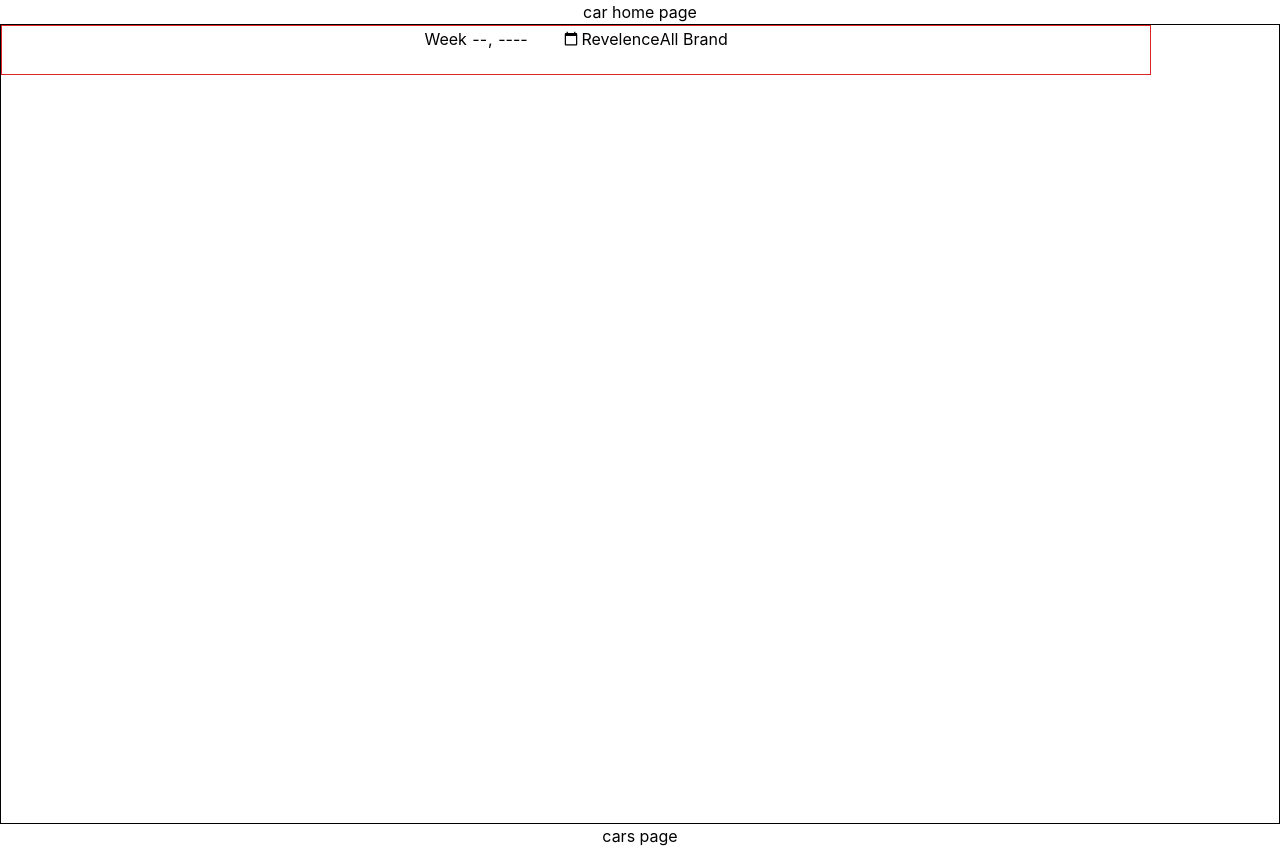
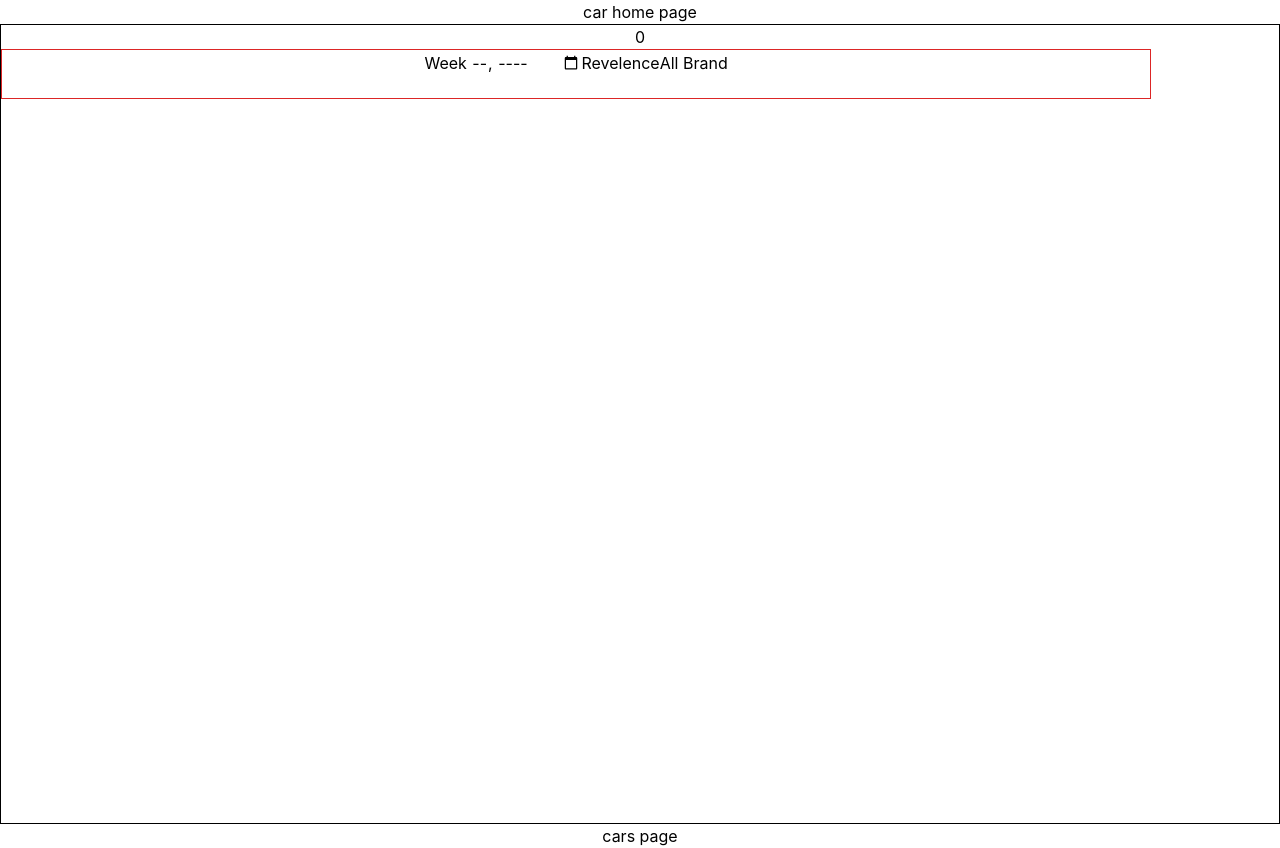
Before and after one commit to Pradyumancoder/Car--search, a React (Create React App) app: page / in a window 1280 px wide. Built offline with nearby package versions, Linux system fonts and the light colour scheme.

Commit message:
start-project

```diff
--- a/src/components/Car.jsx
+++ b/src/components/Car.jsx
@@ -5,7 +5,8 @@ function Car() {
   return (
     <div>
         <h1>car home page</h1>
-       <div className='h-[800px] w-[100%] border border-black m-auto'>
+       <div className='h-[800px] w-[100%] border border-black m-auto '>
+        0
             <div>
                 <Navbar/>
 
```
